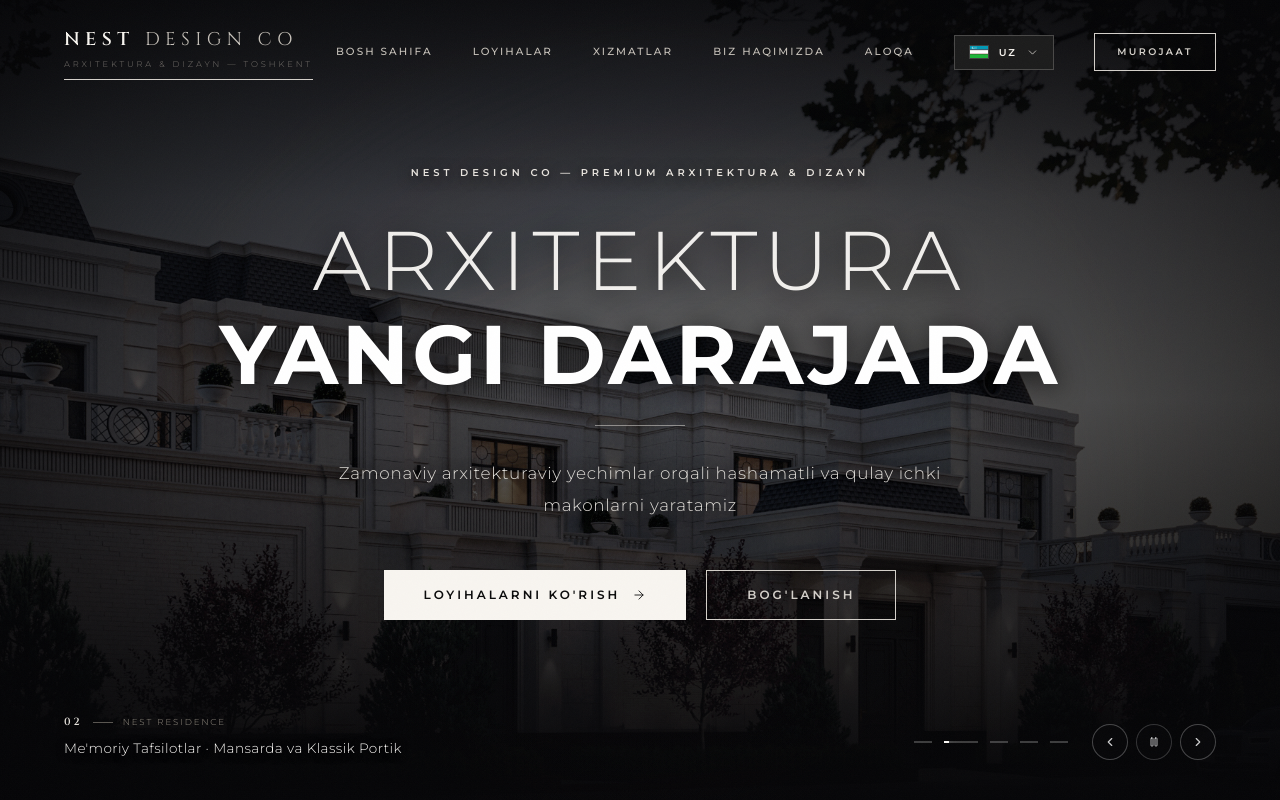
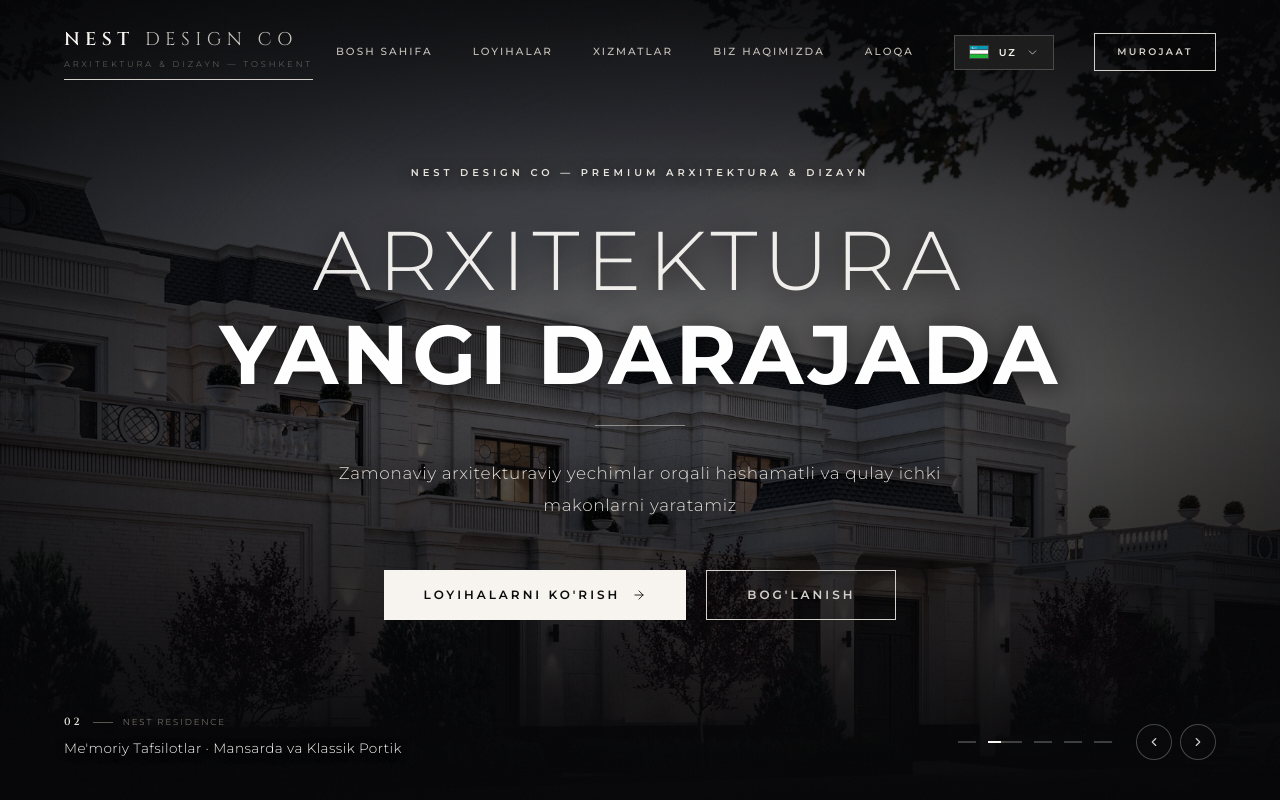
Before and after one commit to rayimbekusmonov/nest-design-studio, a React (Vite) app: page / in a window 1280 px wide. Shown: the top 800 px of the page. Built offline with nearby package versions, Linux system fonts and the light colour scheme.

Commit message:
feat: add HeroCarousel component and update project dist files

```diff
--- a/src/app/components/HeroCarousel.tsx
+++ b/src/app/components/HeroCarousel.tsx
@@ -1,6 +1,6 @@
-import { useState, useEffect, useCallback, useRef } from 'react';
+import { useState, useEffect, useCallback } from 'react';
 import { motion, AnimatePresence } from 'motion/react';
-import { ChevronLeft, ChevronRight, Pause, Play } from 'lucide-react';
+import { ChevronLeft, ChevronRight } from 'lucide-react';
 import { useLanguage } from '../../i18n/LanguageContext';
 
 export interface HeroSlide {
@@ -61,7 +61,7 @@ export const HERO_SLIDES: HeroSlide[] = [
   },
 ];
 
-const AUTOPLAY_DURATION_MS = 6000;
+const AUTOPLAY_DURATION_MS = 5000;
 
 interface HeroCarouselProps {
   children?: React.ReactNode;
@@ -70,22 +70,18 @@ interface HeroCarouselProps {
 export function HeroCarousel({ children }: HeroCarouselProps) {
   const { language } = useLanguage();
   const [currentIndex, setCurrentIndex] = useState(0);
-  const [isPlaying, setIsPlaying] = useState(true);
-  const [direction, setDirection] = useState<'next' | 'prev'>('next');
-  const timerRef = useRef<NodeJS.Timeout | null>(null);
 
-  const goToSlide = useCallback((index: number, dir?: 'next' | 'prev') => {
-    setDirection(dir ?? (index > currentIndex ? 'next' : 'prev'));
+  const goToSlide = useCallback((index: number) => {
     setCurrentIndex(index);
-  }, [currentIndex]);
+  }, []);
 
   const nextSlide = useCallback(() => {
-    goToSlide((currentIndex + 1) % HERO_SLIDES.length, 'next');
-  }, [currentIndex, goToSlide]);
+    setCurrentIndex((prev) => (prev + 1) % HERO_SLIDES.length);
+  }, []);
 
   const prevSlide = useCallback(() => {
-    goToSlide((currentIndex - 1 + HERO_SLIDES.length) % HERO_SLIDES.length, 'prev');
-  }, [currentIndex, goToSlide]);
+    setCurrentIndex((prev) => (prev - 1 + HERO_SLIDES.length) % HERO_SLIDES.length);
+  }, []);
 
   // Preload all 5 images on mount for instantaneous buttery transitions
   useEffect(() => {
@@ -95,16 +91,14 @@ export function HeroCarousel({ children }: HeroCarouselProps) {
     });
   }, []);
 
-  // Auto-advance timer
+  // Continuous infinite auto-advance loop — never stops at the end, cycles infinitely
   useEffect(() => {
-    if (!isPlaying) return;
-    timerRef.current = setTimeout(() => {
-      nextSlide();
+    const timer = setInterval(() => {
+      setCurrentIndex((prev) => (prev + 1) % HERO_SLIDES.length);
     }, AUTOPLAY_DURATION_MS);
-    return () => {
-      if (timerRef.current) clearTimeout(timerRef.current);
-    };
-  }, [currentIndex, isPlaying, nextSlide]);
+
+    return () => clearInterval(timer);
+  }, [currentIndex]);
 
   // Keyboard navigation
   useEffect(() => {
@@ -120,11 +114,7 @@ export function HeroCarousel({ children }: HeroCarouselProps) {
   const langKey = (language as 'uz' | 'en' | 'ru') || 'uz';
 
   return (
-    <div
-      className="relative w-full min-h-screen flex items-center justify-center overflow-hidden"
-      onMouseEnter={() => setIsPlaying(false)}
-      onMouseLeave={() => setIsPlaying(true)}
-    >
+    <div className="relative w-full min-h-screen flex items-center justify-center overflow-hidden">
       {/* ── Background Slides with Ken Burns motion & Crossfade ── */}
       <div className="absolute inset-0 z-0 bg-[#070709] overflow-hidden">
         <AnimatePresence initial={false} mode="sync">
@@ -135,7 +125,7 @@ export function HeroCarousel({ children }: HeroCarouselProps) {
             exit={{ opacity: 0 }}
             transition={{
               opacity: { duration: 1.2, ease: [0.25, 0.1, 0.25, 1] },
-              scale: { duration: 7, ease: 'easeOut' },
+              scale: { duration: 6, ease: 'easeOut' },
             }}
             className="absolute inset-0 w-full h-full"
           >
@@ -259,11 +249,11 @@ export function HeroCarousel({ children }: HeroCarouselProps) {
                     >
                       {isActive && (
                         <motion.div
-                          key={`progress-${currentIndex}-${isPlaying}`}
+                          key={`progress-${currentIndex}`}
                           initial={{ width: '0%' }}
-                          animate={{ width: isPlaying ? '100%' : '100%' }}
+                          animate={{ width: '100%' }}
                           transition={{
-                            duration: isPlaying ? AUTOPLAY_DURATION_MS / 1000 : 0,
+                            duration: AUTOPLAY_DURATION_MS / 1000,
                             ease: 'linear',
                           }}
                           style={{
@@ -285,7 +275,7 @@ export function HeroCarousel({ children }: HeroCarouselProps) {
               })}
             </div>
 
-            {/* Prev / Next & Play/Pause Buttons */}
+            {/* Prev / Next Buttons (Play/Pause button removed completely) */}
             <div className="flex items-center gap-1.5 sm:gap-2">
               <button
                 onClick={prevSlide}
@@ -296,22 +286,9 @@ export function HeroCarousel({ children }: HeroCarouselProps) {
                   backdropFilter: 'blur(8px)',
                 }}
                 aria-label="Previous slide"
+                title="Oldingi slayd"
               >
                 <ChevronLeft size={14} />
-              </button>
-
-              <button
-                onClick={() => setIsPlaying(!isPlaying)}
-                className="w-7 h-7 sm:w-9 sm:h-9 rounded-full flex items-center justify-center transition-all duration-300 cursor-pointer text-white/70 hover:text-white"
-                style={{
-                  border: '1px solid rgba(255,255,255,0.18)',
-                  background: 'rgba(10,10,14,0.4)',
-                  backdropFilter: 'blur(8px)',
-                }}
-                aria-label={isPlaying ? 'Pause slideshow' : 'Play slideshow'}
-                title={isPlaying ? 'Pause' : 'Play'}
-              >
-                {isPlaying ? <Pause size={12} /> : <Play size={12} className="ml-0.5" />}
               </button>
 
               <button
@@ -323,6 +300,7 @@ export function HeroCarousel({ children }: HeroCarouselProps) {
                   backdropFilter: 'blur(8px)',
                 }}
                 aria-label="Next slide"
+                title="Keyingi slayd"
               >
                 <ChevronRight size={14} />
               </button>
```
Also changed, not shown: 5 other files (tests, documents, lock files or other folders).
